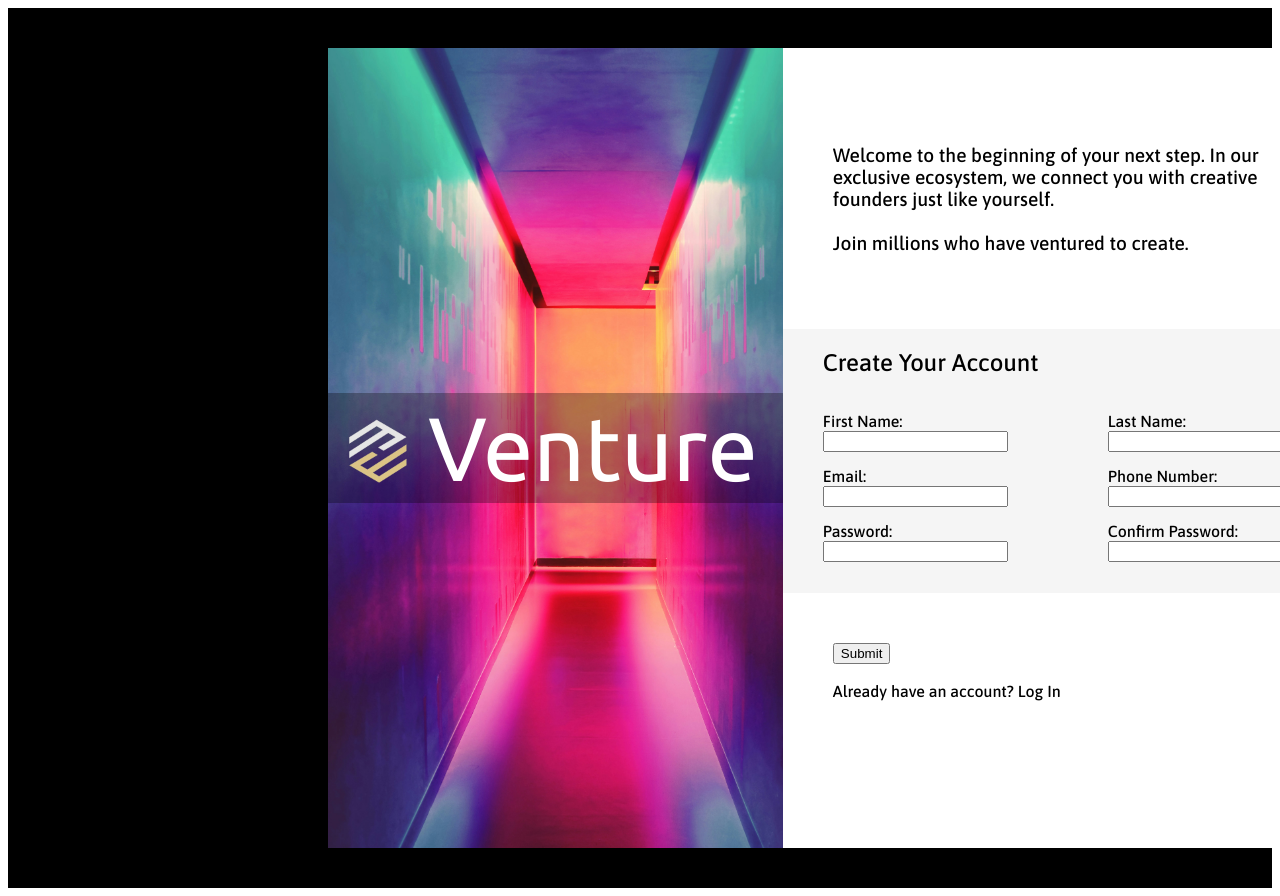
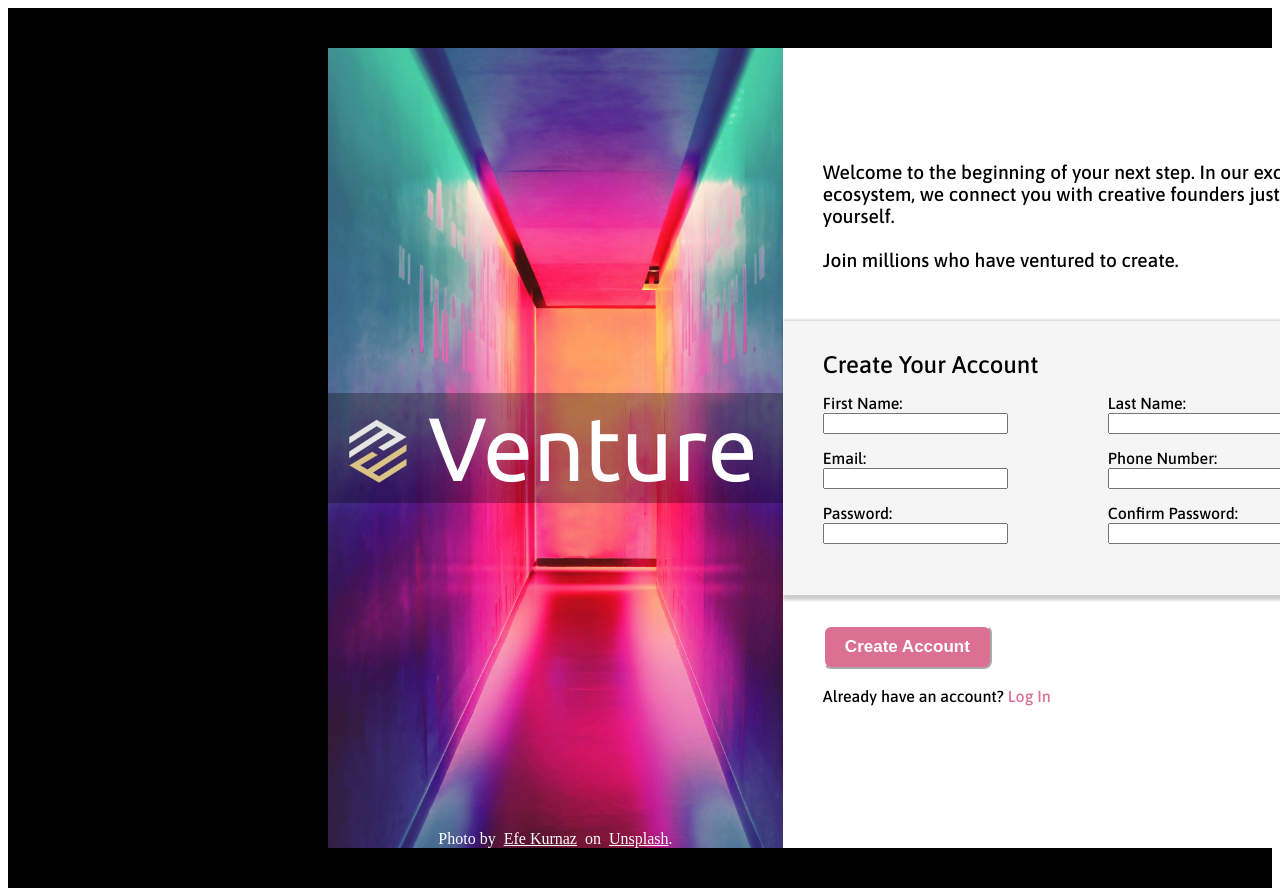
Before and after one commit to hmatts3/Sign-Up-Form, a plain HTML site: page index.html in a window 1280 px wide. Shown: the top 896 px of the page. Drawn offline with Linux system fonts and the light colour scheme; a web font is replaced by a local one.

Commit message:
Add form validation, selected input borders, button formatting, and photo crediting.

```diff
--- a/index.html
+++ b/index.html
@@ -16,9 +16,12 @@
 
 </head>
 <body>
+    <form action="signupform.com" method="post">
     <div id="FullPage">
         <div id="WholePage">
             <div class="left-side">
+                <div class="topfiller">
+                </div>
                 <div class="logocontainer">
                     <div class="logo">
                         <img src='vecteezy_letter-mw-hexagon-shape-logo-vector_12611977-modified-removebg-preview (1).png'>
@@ -26,6 +29,9 @@
                     <div class="logotext">
                         Venture
                     </div>
+                </div>
+                <div class="photocredit">
+                    Photo by &nbsp; <a href="https://unsplash.com/@efekurnaz">Efe Kurnaz</a> &nbsp; on  &nbsp;<a href="https://unsplash.com/photos/multicolored-hallway-RnCPiXixooY"> Unsplash</a>.
                 </div>
             </div>
             <div class="right-side asap-text">
@@ -35,7 +41,7 @@
                     <br>
                     Join millions who have ventured to create.
                 </div>
-                <form class="right-middle" action="signupform.com" method="post">
+                <div class="right-middle">
                     <div class="form-title">
                         Create Your Account
                     </div>
@@ -45,18 +51,18 @@
                                     <li>
                                         <label for="first_name">First Name:</label>
                                         <br>
-                                        <input type="text" id="first_name">
+                                        <input type="text" tabindex="1" id="first_name" required>
                                     </li>
 
                                     <li>
                                         <label for="email">Email:</label>
                                         <br>
-                                        <input type="email" id="email">
+                                        <input type="email" tabindex="3" id="email" required>
                                     </li>
                                     <li>
                                         <label for="password">Password:</label>
                                         <br>
-                                        <input type="password" id="password">
+                                        <input type="password" tabindex="5" id="password" required>
                                     </li>
                                 </ul>
                         </div>
@@ -65,30 +71,30 @@
                                 <li>
                                     <label for="last_name">Last Name:</label>
                                     <br>
-                                    <input type="text" id="last_name">
+                                    <input type="text" tabindex="2" id="last_name" required>
                                 </li>
                                 <li>
                                     <label for="phone_number">Phone Number:</label>
                                     <br>
-                                    <input type="number" id="phone_number">
+                                    <input type="tel" tabindex="4" id="phone_number" required>
                                 </li>
                                 <li>
                                     <label for="confirm_password">Confirm Password:</label>
                                     <br>
-                                    <input type="password" id="confirm_password">
+                                    <input type="password" tabindex="6" id="confirm_password" required>
                                 </li>
                             </ul>
                         </div>
                     </div>
-                </form>
+                </div>
                 <div class="right-bottom">
-                    <button>Submit</button>
+                    <button type="submit">Create Account</button>
                     <br>
                     <br>
-                    Already have an account? Log In
+                    Already have an account? <span style="color: palevioletred;"> Log In</span>
                 </div>
-            </div>
         </div>
     </div>
+    </form>
 </body>
 </html>
--- a/styles.css
+++ b/styles.css
@@ -1,3 +1,14 @@
+
+input:focus {
+    border: 2px solid lightblue;
+    outline: none;
+    box-shadow: 3px 3px 3px rgb(0,0,0, .3);
+}
+
+a:link, a, a:visited{
+    color: white;
+}
+
 #FullPage {
     background-color: black;
     height: 100vh;
@@ -14,12 +25,14 @@
 .left-side {
     flex: 1;
     display: flex;
+    flex-direction: column;
     align-items: center;
     background-image: url(efe-kurnaz-RnCPiXixooY-unsplash.jpg);
     background-size: cover;
-    font-family: "Finger Paint";
-    font-weight: 400;
-    font-style: normal;
+}
+
+.topfiller {
+    flex: 5;
 }
 
 .logocontainer {
@@ -33,6 +46,7 @@
     justify-content: center;
     background-color: rgb(0,0,0, .3);
     object-fit: contain;
+    min-width: 100%;
 
 }
 
@@ -80,7 +94,7 @@
     align-items: flex-end;
     justify-content: center;
     box-sizing: border-box;
-    padding: 50px 50px 75px 50px;
+    padding: 0px 50px 50px 40px;
 }
 
 .right-middle {
@@ -88,22 +102,26 @@
     background-color:whitesmoke;
     display: flex;
     flex-direction: column;
+    box-shadow: 3px 2px 3px 3px rgb(0,0,0, .2);
 }
 
 .right-bottom {
     flex: 1;
-    padding: 50px;
+    padding: 30px 0 0 40px;
 }
 
 .form-title {
     flex: 1;
-    padding: 20px 0 20px 40px;
+    padding: 30px 0 0px 40px;
     font-size: x-large;
+    margin: auto 0 auto 0;
+
 }
 
 .form-content {
     flex: 1;
     display: flex;
+    padding: 0 0 20px 0;
 }
 
 .left-column {
@@ -135,3 +153,25 @@ input {
     font-variation-settings:
       "wdth" 100;
   }
+
+
+button {
+    border-radius: 8px;
+    background-color: palevioletred;
+    color: white;
+    padding: 10px 20px;
+    font-size: 17px;
+    font-weight: 550;
+    border-color: white;
+    border-width: 2px;
+
+}
+
+
+.photocredit {
+    flex: 5;
+    display: flex;
+    color: white;
+    align-items: end;
+
+}
```
